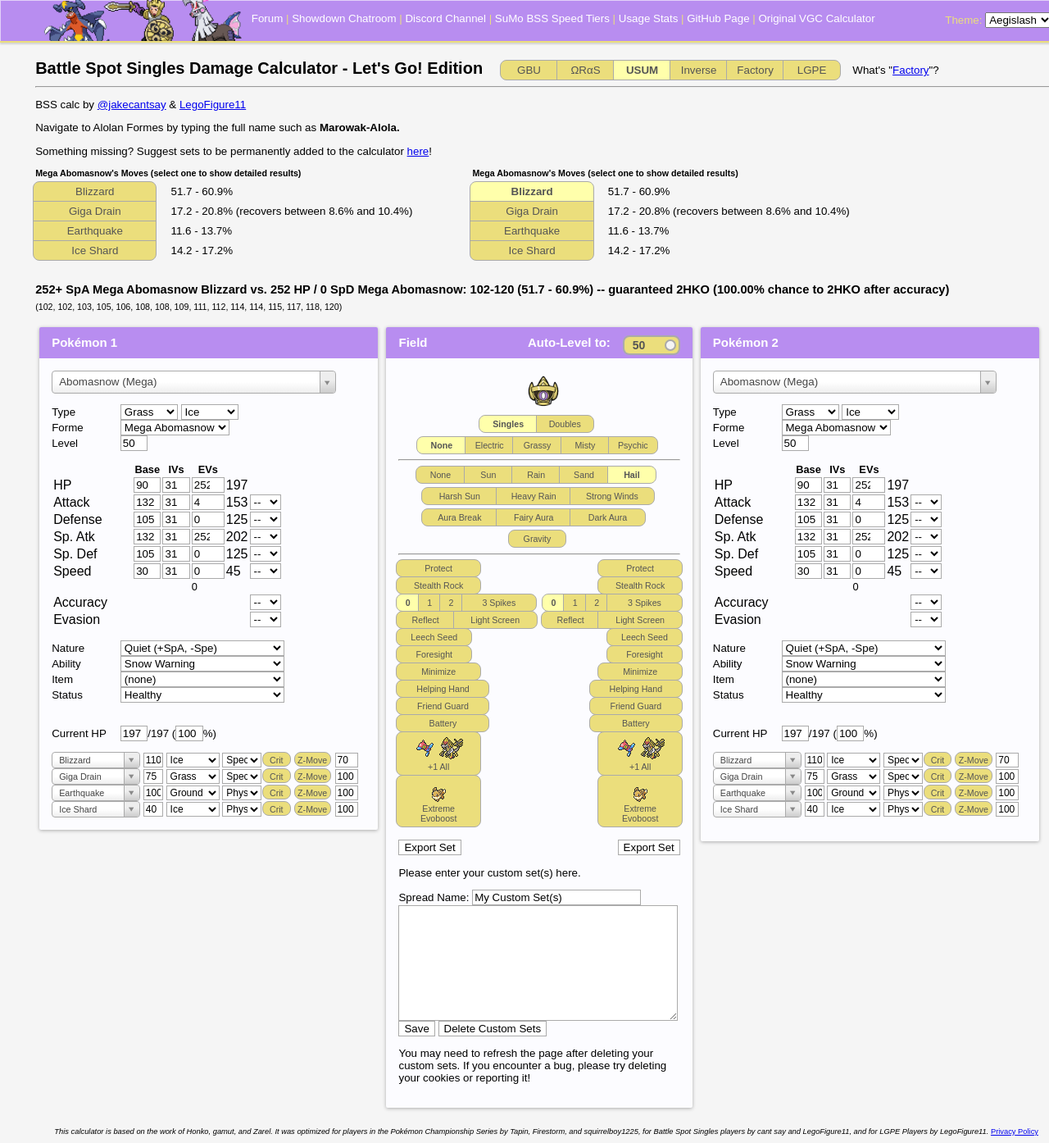
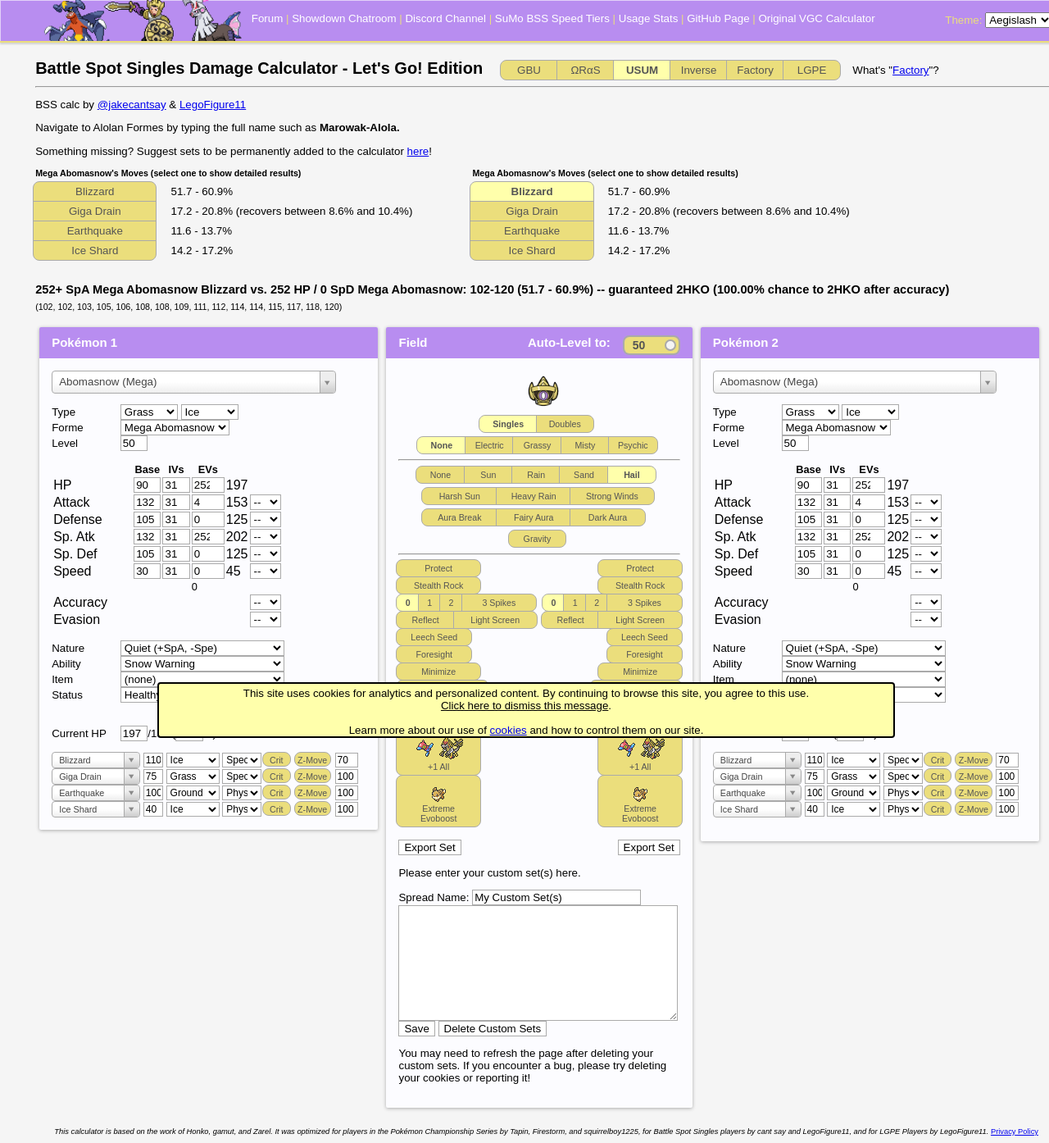
Before and after one commit to cantsay/cantsay.github.io, a Jekyll site: the page built from _pages/comprehensive.html, in a window 1280 px wide. Shown: the whole page at 82% size. Built offline with Jekyll 4.4.1, drawn with Linux system fonts in a browser that asks for light colours; nearby versions of some CDN libraries; comment, search, counter and statistics services are not loaded.

Commit message:
Manage Paths

```diff
--- a/_layouts/default.html
+++ b/_layouts/default.html
@@ -55,19 +55,19 @@
 			var drop = document.getElementById("theme").value;
 
 			if (drop === "aegislash") {
-				document.getElementById('midimg').src = "/_images/aegi trozei.png";
+				document.getElementById('midimg').src = "../_images/aegi trozei.png";
 			} else if (drop === "dark") {
-				document.getElementById('midimg').src = "/_images/shiny aegi trozei.png";
+				document.getElementById('midimg').src = "../_images/shiny aegi trozei.png";
 			} else if (drop === "legacy") {
-				document.getElementById('midimg').src = "/_images/shiny aegi trozei.png";
+				document.getElementById('midimg').src = "../_images/shiny aegi trozei.png";
 			} else if (drop === "volcarona") {
-				document.getElementById('midimg').src = "/_images/volc.png";
+				document.getElementById('midimg').src = "../_images/volc.png";
 			} else if (drop === "lgpe") {
-				document.getElementById('midimg').src = "/_images/pika.jpg";
+				document.getElementById('midimg').src = "../_images/pika.jpg";
 			}
 		}
 	</script>
-	<script type="text/javascript" src="/_scripts/themes_choose.js"></script>
+	<script type="text/javascript" src="../_scripts/themes_choose.js"></script>
 
 	<div class="privacyNotice" style="color:#000;border:solid black 2px;border-radius:4px;z-index:999;text-align:center;position:fixed;bottom:0;width:70%;margin-left:15%;padding-top:4px;background-color:#ffffab;display:none;">
 		This site uses cookies for analytics and personalized content. By continuing to browse this site, you agree to this use.
@@ -80,7 +80,7 @@
 
 	{% include footer.html %}
 
-	<script type="text/javascript" src="_scripts/cookieNotice.js"></script>
+	<script type="text/javascript" src="../_scripts/cookieNotice.js"></script>
 
 </body>
 
--- a/_pages/comprehensive.html
+++ b/_pages/comprehensive.html
@@ -486,19 +486,6 @@
 					<img id="midimg" align="middle" src="../_images/aegi trozei.png" alt="cant say" height="50" width="50">
 				</a>
 			</div>
-			<script>
-				if (document.getElementById("theme") != null) {
-						var drop = document.getElementById("theme").value;
-
-						if (drop === "aegislash") {
-							document.getElementById("midimg").src = "../_images/aegi trozei.png"
-						} else if (drop === "dark") {
-							document.getElementById("midimg").src = "../_images/shiny aegi trozei.png"
-						} else if (drop === "legacy") {
-							document.getElementById("midimg").src = "../_images/cantsay.png"
-						}
-					}
-				</script>
 			<div class="gen-specific g3 g4 g5 g6 g7 g20 g21 g22" style="width: 10.6em; margin: 0 auto 5px;" title="Select the battle format.">
 				<input class="btn-input calc-trigger" type="radio" name="format" value="Singles" id="singles" checked="checked" /><label class="btn btn-left" for="singles">Singles</label>
 				<input class="btn-input calc-trigger" type="radio" name="format" value="Doubles" id="doubles" /><label class="btn btn-right" for="doubles">Doubles</label>
```
Also changed, not shown: index.html (+0 -13 lines).
